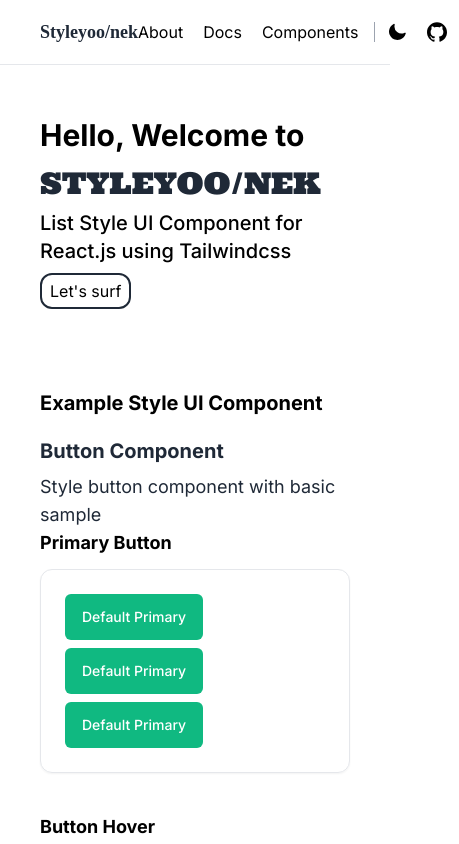
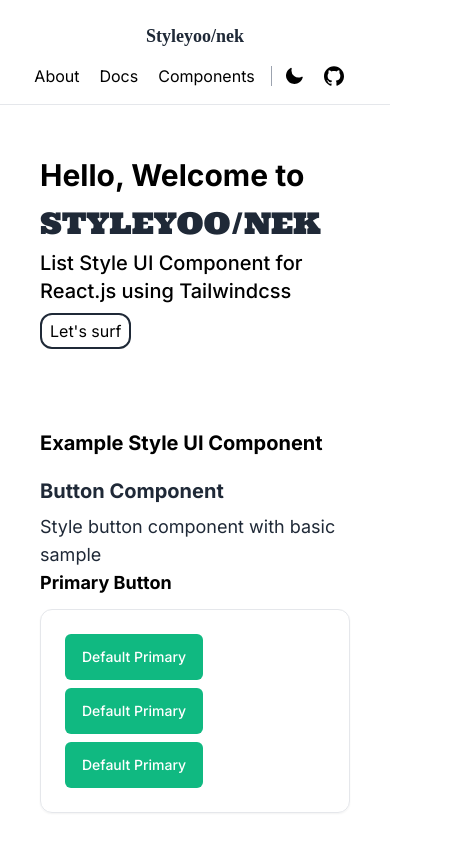
Before and after one commit to koreoxy/styleyoo-nek, a React (Vite) app: page / in a window 390 px wide. Shown: the top 844 px of the page, 459 px wide, since content can reach past the window. Built offline with nearby package versions, Linux system fonts and the light colour scheme; a web font is replaced by a local one.

Commit message:
fix : navbar for mobile layout

```diff
--- a/src/components/site/Navbar.tsx
+++ b/src/components/site/Navbar.tsx
@@ -4,10 +4,10 @@ import { Link } from "react-router-dom";
 
 export const Navbar = () => {
   return (
-    <nav className="w-full sticky top-0 z-50 border-b bg-white">
+    <nav className="w-full sticky top-0 z-50 border-b bg-white p-5 sm:p-0">
       <div className="flex h-16 items-center px-10 sm:px-16 lg:px-44">
         <div className="mx-auto w-full max-w-3xl space-y-20">
-          <div className="flex justify-between">
+          <div className="flex flex-col items-center sm:flex-row justify-between">
             <div className="flex flex-1 items-center justify-start">
               <Link
                 to="/"
@@ -16,7 +16,7 @@ export const Navbar = () => {
                 Styleyoo/nek
               </Link>
             </div>
-            <div className="flex flex-1 items-center justify-end gap-4">
+            <div className="flex flex-1 items-center justify-end gap-4 mt-2 sm:mt-0">
               <div className="flex items-center gap-5">
                 <Link to="/about">About</Link>
                 <Link to="/">Docs</Link>
```
